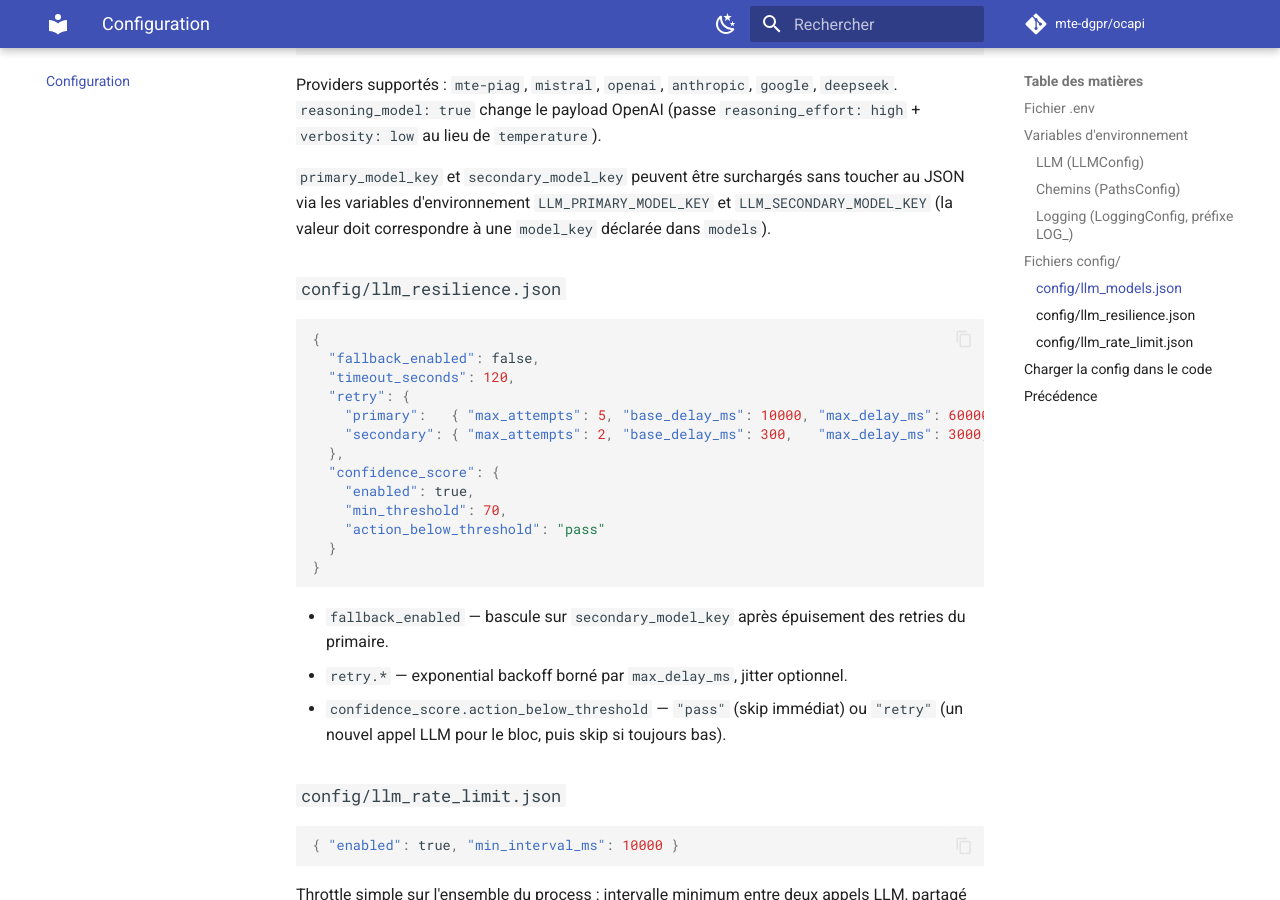
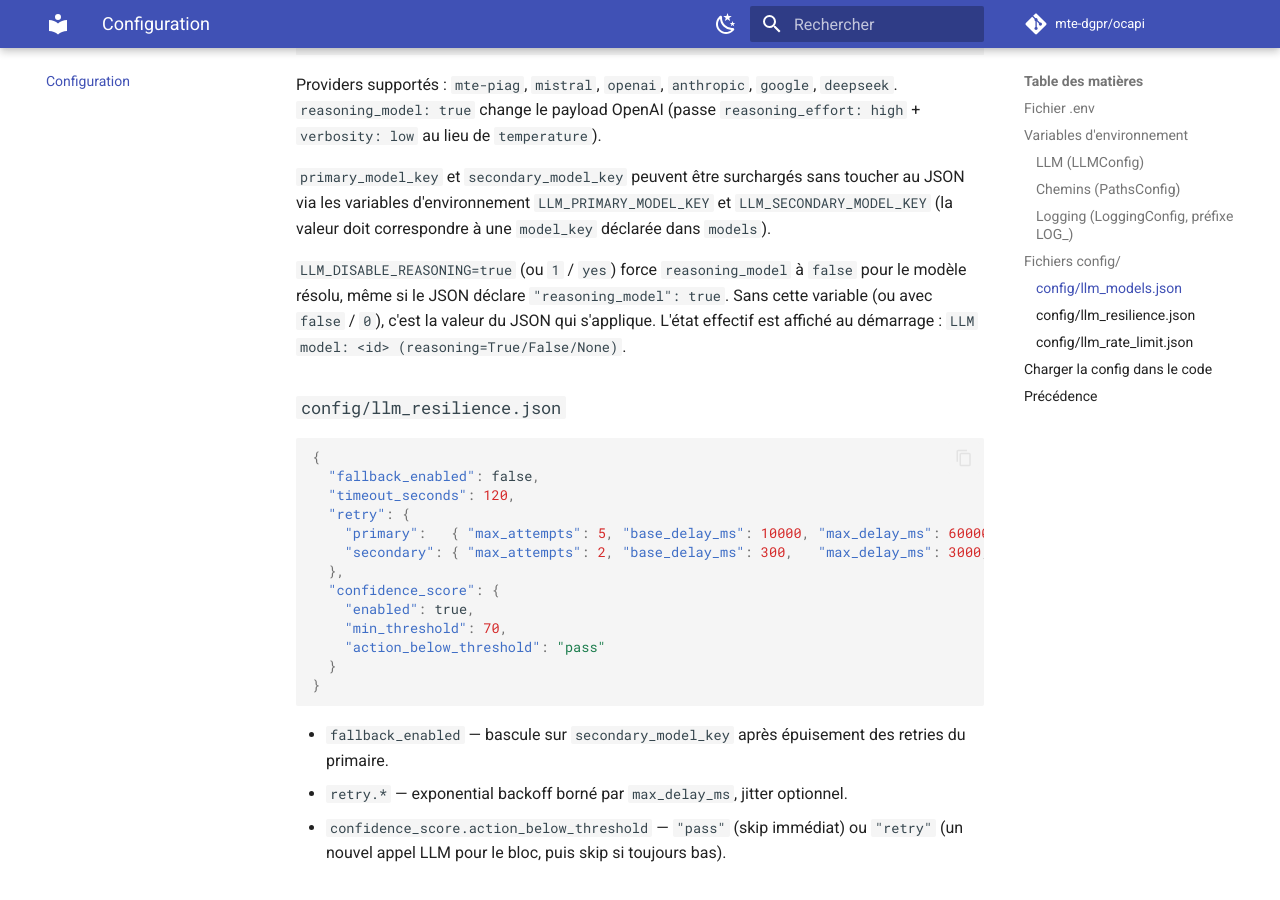
Before and after one commit to mte-dgpr/ocapi, an MkDocs documentation site: the page built from docs/configuration.md, in a window 1280 px wide and 900 px high, scrolled down 2996 px. Built offline with MkDocs 1.6.1 and Material for MkDocs 9.7.7, drawn with Linux system fonts in a browser that asks for light colours; comment, search, counter and statistics services are not loaded.

Commit message:
Updated documentation files

````diff
--- a/docs/configuration.md
+++ b/docs/configuration.md
@@ -95,6 +95,11 @@ toucher au JSON via les variables d'environnement `LLM_PRIMARY_MODEL_KEY` et
 `LLM_SECONDARY_MODEL_KEY` (la valeur doit correspondre à une `model_key`
 déclarée dans `models`).
 
+`LLM_DISABLE_REASONING=true` (ou `1` / `yes`) force `reasoning_model` à
+`false` pour le modèle résolu, même si le JSON déclare `"reasoning_model": true`.
+Sans cette variable (ou avec `false` / `0`), c'est la valeur du JSON qui
+s'applique. L'état effectif est affiché au démarrage : `LLM model: <id> (reasoning=True/False/None)`.
+
 ### `config/llm_resilience.json`
 
 ```json
````
Also changed, not shown: docs/llm.md (+1 -1 lines).
